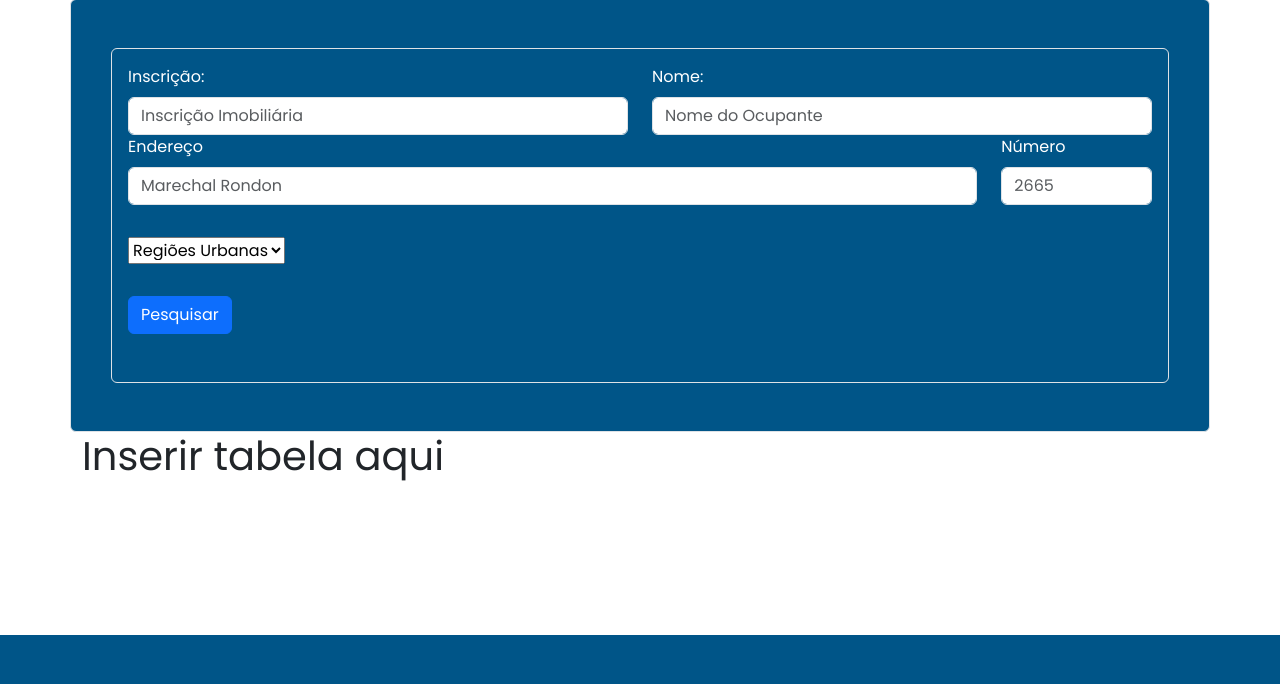
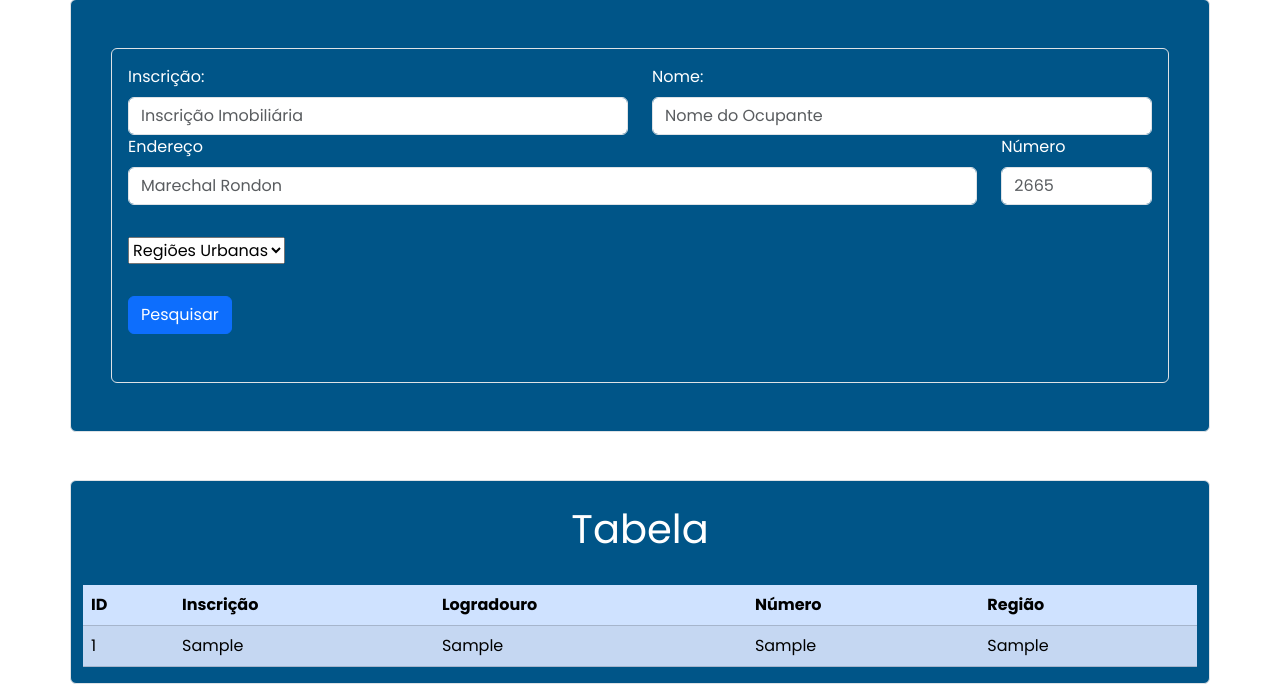
Before and after one commit to andreportol/ExercicioDjango, a Django app: page /pesquisar in a window 1280 px wide. Shown: the part 165-849 px from the top of the page. Before the commit the page ends 800 px from the top, so only its background shows below. Run offline with Django 4.2, Linux system fonts and the light colour scheme; tables that the repository leaves empty hold one stand-in row (values such as "Sample post"); some libraries are stand-ins or nearby versions.

Commit message:
Template pesquisar.html e views.py configurados para apresentar todos os dados do banco. O filtro ainda não está implantado.

```diff
--- a/core/templates/pesquisar.html
+++ b/core/templates/pesquisar.html
@@ -37,8 +37,7 @@
         <div class="row">
             <div class="col-md">
                 <div class="row g-3">
-                    <form class="form border rounded p-3" action="{% url 'cadastrar' %}" method="POST">
-                        {% csrf_token %}
+                    <form class="form border rounded p-3" action="{% url 'pesquisar' %}" method="GET">
                         <div class="row">
                             <div class="col-md-6">
                                 <label for="inputInscricao" class="form-label">Inscrição:</label>
@@ -78,7 +77,7 @@
                                 </select>
                             </div>
                             <div class="col-12 my-3">
-                                <button type="button" class="btn btn-primary my-3">Pesquisar</button>
+                                <button type="submit" class="btn btn-primary my-3">Pesquisar</button>
                             </div>
                         </div>
                     </form>
@@ -87,11 +86,36 @@
         </div>
     </div>
 
-    <div class="container">
+    <div class="container bg-nav border rounded mt-5">
         <div class="row">
             <div class="col">
-                    <!-- Inserir tabela aqui-->
-                <h1> Inserir tabela aqui </h1>
+                <!-- Inserir tabela aqui-->
+                <h1 class="text-center text-white fs-1 py-4">Tabela</h1>
+                <table class="table table-primary table-striped">
+                    <thead>
+                        <tr>
+                            <th scope="col">ID</th>
+                            <th scope="col">Inscrição</th>
+                            <th scope="col">Logradouro</th>
+                            <th scope="col">Número</th>
+                            <th scope="col">Região</th>
+                        </tr>
+                    </thead>
+                    <tbody>
+                        {% for cadastro in cadastros %}
+                        <tr>
+                            <td>{{cadastro.id}}</td>
+                            <td>{{cadastro.insc_imob}}</td>
+                            <td>{{cadastro.logradouro_imovel}}</td>
+                            <td>{{cadastro.numero_imovel}}</td>
+                            <td>{{cadastro.reg_urbana}}</td>
+                        </tr>
+                        {% endfor %}
+                    </tbody>
+                </table>
+
+
+
             </div>
         </div>
     </div>
--- a/core/views.py
+++ b/core/views.py
@@ -2,6 +2,7 @@ from django.contrib import messages
 from django.shortcuts import render
 
 from .forms import CadastroModelForm
+from .models import Cadastro
 
 
 # Create your views here.
@@ -40,4 +41,7 @@ def atualizar(request):
 
 
 def pesquisar(request):
-    return render(request, 'pesquisar.html')
+    context = {
+        'cadastros' : Cadastro.objects.all()
+    }
+    return render(request, 'pesquisar.html', context)
```
